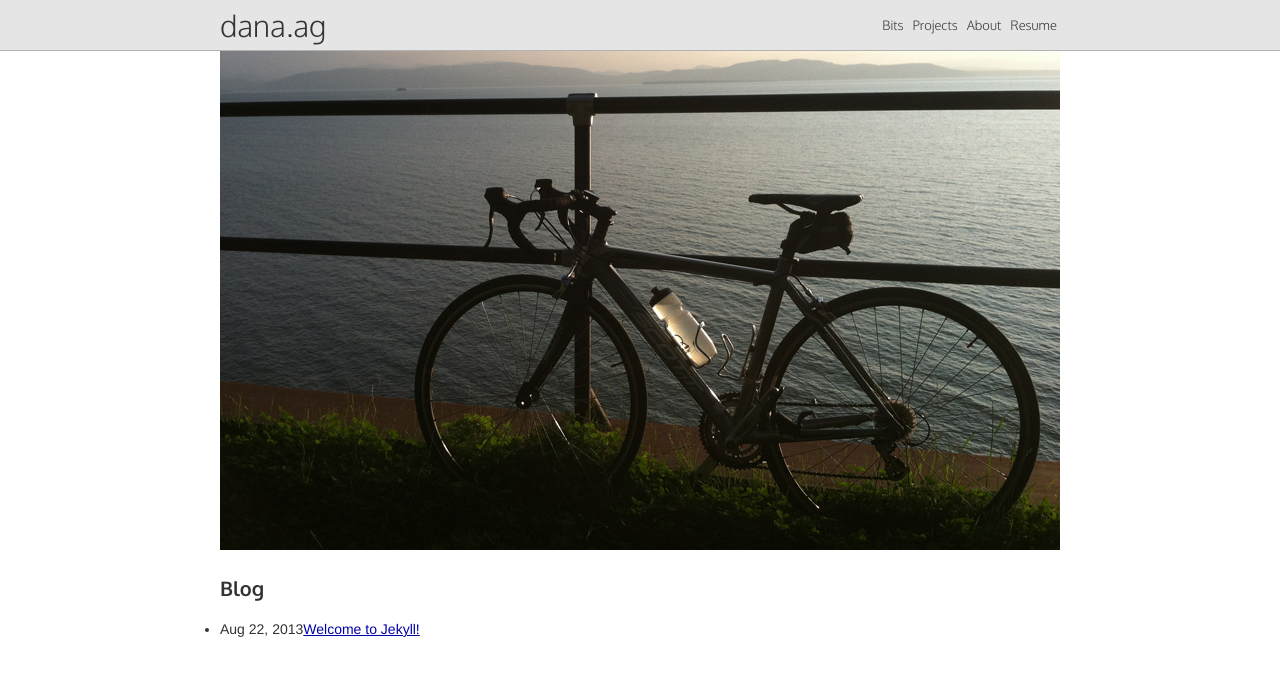
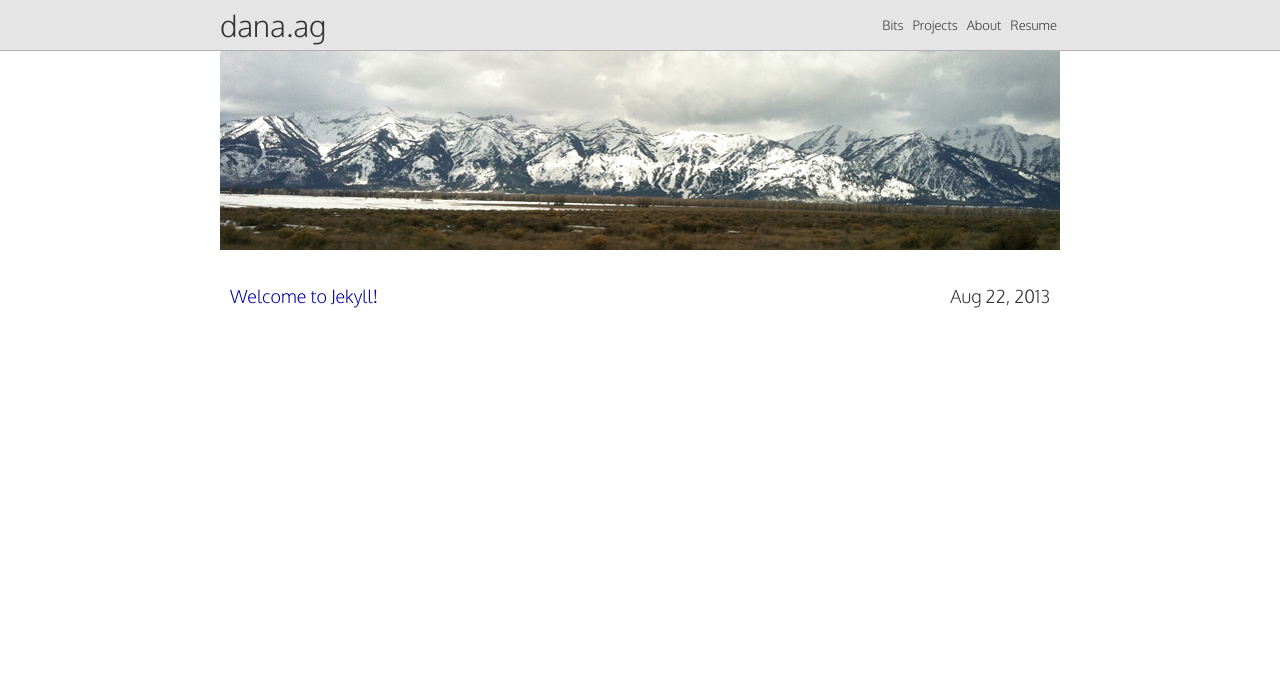
Before and after one commit to danasilver/danasilver.github.io, a Jekyll site: the page built from index.html, in a window 1280 px wide. Shown: the top 676 px of the page. Built offline with Jekyll 4.4.1, drawn with Linux system fonts in a browser that asks for light colours; Markdown is read by kramdown in place of the engine named in the settings.

Commit message:
redesign index

```diff
--- a/_config.yml
+++ b/_config.yml
@@ -3,4 +3,6 @@ markdown: redcarpet
 pygments: true
 exclude: ['less', '.gitignore', '*.sublime-*', 'README.md']
 
-splash_imgs: ['/static/imgs/splash/bikeburl.jpg', '/static/imgs/splash/tetons.jpg']
+permalink: pretty
+
+splash_imgs: ['/static/imgs/splash/tetons_short.jpg', '/static/imgs/splash/bikeburl_short.jpg']
--- a/_includes/header.html
+++ b/_includes/header.html
@@ -1,6 +1,6 @@
 <div class="header">
   <div class="container">
-    <span class="site-name">dana.<span id="ag">ag</span><span id="silver">silver</span></span>
+    <a href="/" class="site-name">dana.<span id="ag">ag</span><span id="silver">silver</span></a>
     <span class="navigation">
       <span class="nav bits"><a href="#">Bits</a></span>
       <span class="nav projects"><a href="#">Projects</a></span>
--- a/_layouts/default.html
+++ b/_layouts/default.html
@@ -8,7 +8,7 @@
         <link rel="icon" type="image/png" href="/static/imgs/favicon.ico">
         <link rel="stylesheet" href="/static/css/syntax.css">
         <link rel="stylesheet" href="/static/css/ag.css">
-        {% if page.url == "/index.html" %}
+        {% if page.url == "/" %}
           <script src="/static/js/splash.js"></script>
         {% endif %}
         <script>
@@ -25,7 +25,6 @@
       {% include header.html %}
       <div class="content">
         <div class="container">
-          {% include splash.html %}
           {{ content }}
         </div>
       </div>
--- a/index.html
+++ b/index.html
@@ -3,13 +3,11 @@ layout: default
 title: Dana Silver
 ---
 
+{% include splash.html %}
 <div class="home">
-  <div class="panel-1">
-    <h1>Blog</h1>
-    <ul class="posts">
-      {% for post in site.posts %}
-        <li><span>{{ post.date | date: "%b %d, %Y"}}</span><a href="{{ post.url }}">{{ post.title }}</a></li>
-      {% endfor %}
-    </ul>
-  </div>
+  <ul class="posts">
+    {% for post in site.posts limit:10 %}
+      <li><a class="title" href="{{ post.url }}">{{ post.title }}</a><span class="date">{{ post.date | date: "%b %d, %Y"}}</span></li>
+    {% endfor %}
+  </ul>
 </div>
--- a/static/css/ag.css
+++ b/static/css/ag.css
@@ -54,6 +54,8 @@ a:hover {
 }
 .header .site-name {
   font-size: 30px;
+  color: #333;
+  text-decoration: none;
 }
 .header .site-name #ag {
   position: absolute;
@@ -96,7 +98,8 @@ a:hover {
 .splash {
   overflow: hidden;
   position: relative;
-  height: 500px;
+  height: 200px;
+  box-shadow: inset 0 5px 5px #333;
 }
 .splash img {
   position: absolute;
@@ -109,11 +112,23 @@ a:hover {
 }
 .home {
   margin-top: 25px;
-  font-family: "Helvetica Neue", sans-serif;
-  font-size: 14px;
+  font-family: "Oxygen", sans-serif;
+  font-size: 18px;
 }
-.home h1 {
-  font-family: "Oxygen", sans-serif;
-  font-size: 20px;
-  font-weight: 700;
+.home li {
+  list-style: none;
+  padding: 10px 0;
+  transition: background-color 0.25s;
 }
+.home li .title {
+  text-decoration: none;
+  padding-left: 10px;
+}
+.home li .date {
+  float: right;
+  padding-right: 10px;
+}
+.home li:hover {
+  background-color: #E5E5E5;
+  transition: background-color 0.25s;
+}
```
Also changed, not shown: static/less/ag.less (+22 -7 lines), static/imgs/splash/bikeburl_short.jpg (added), static/imgs/splash/tetons_short.jpg (added).
